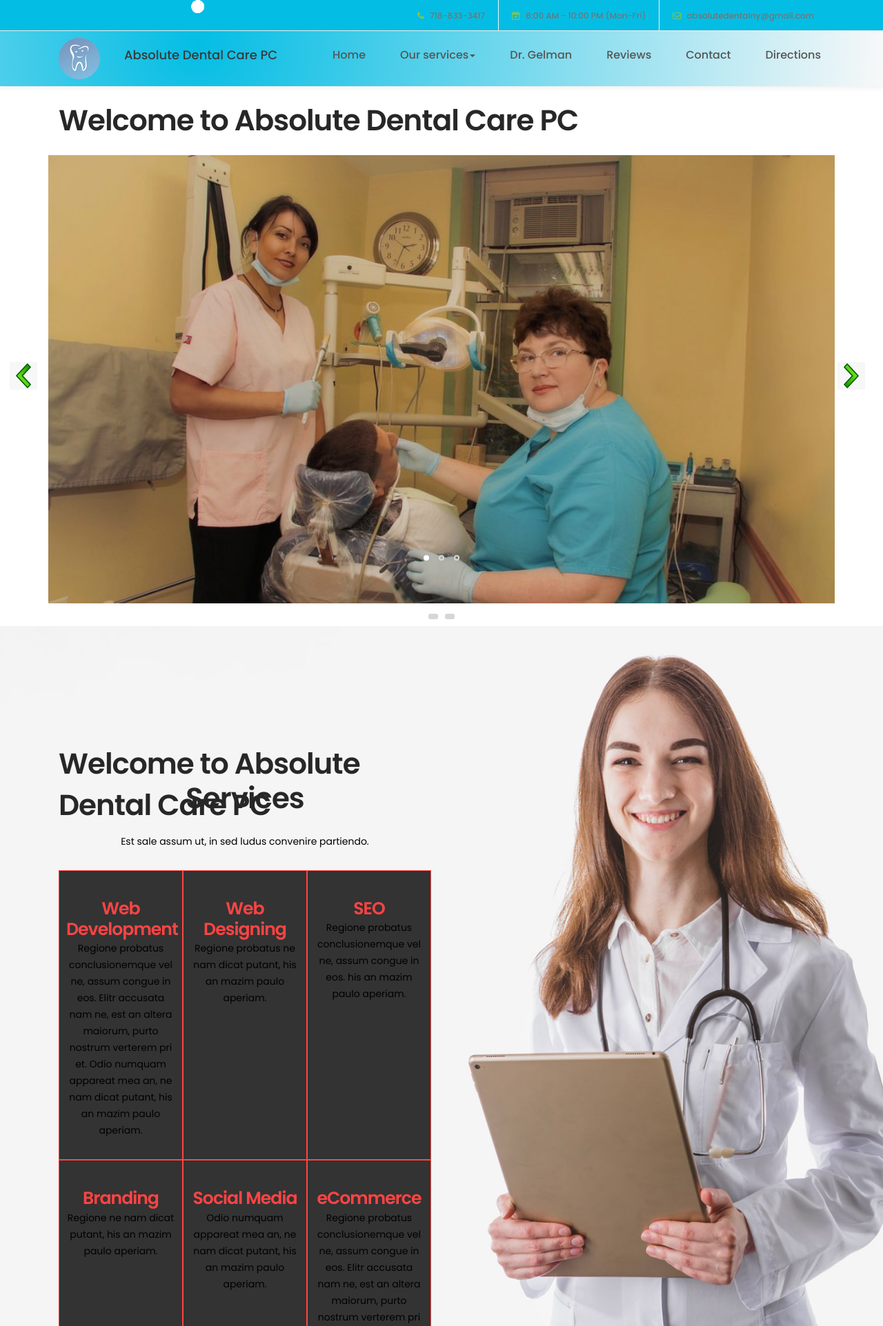
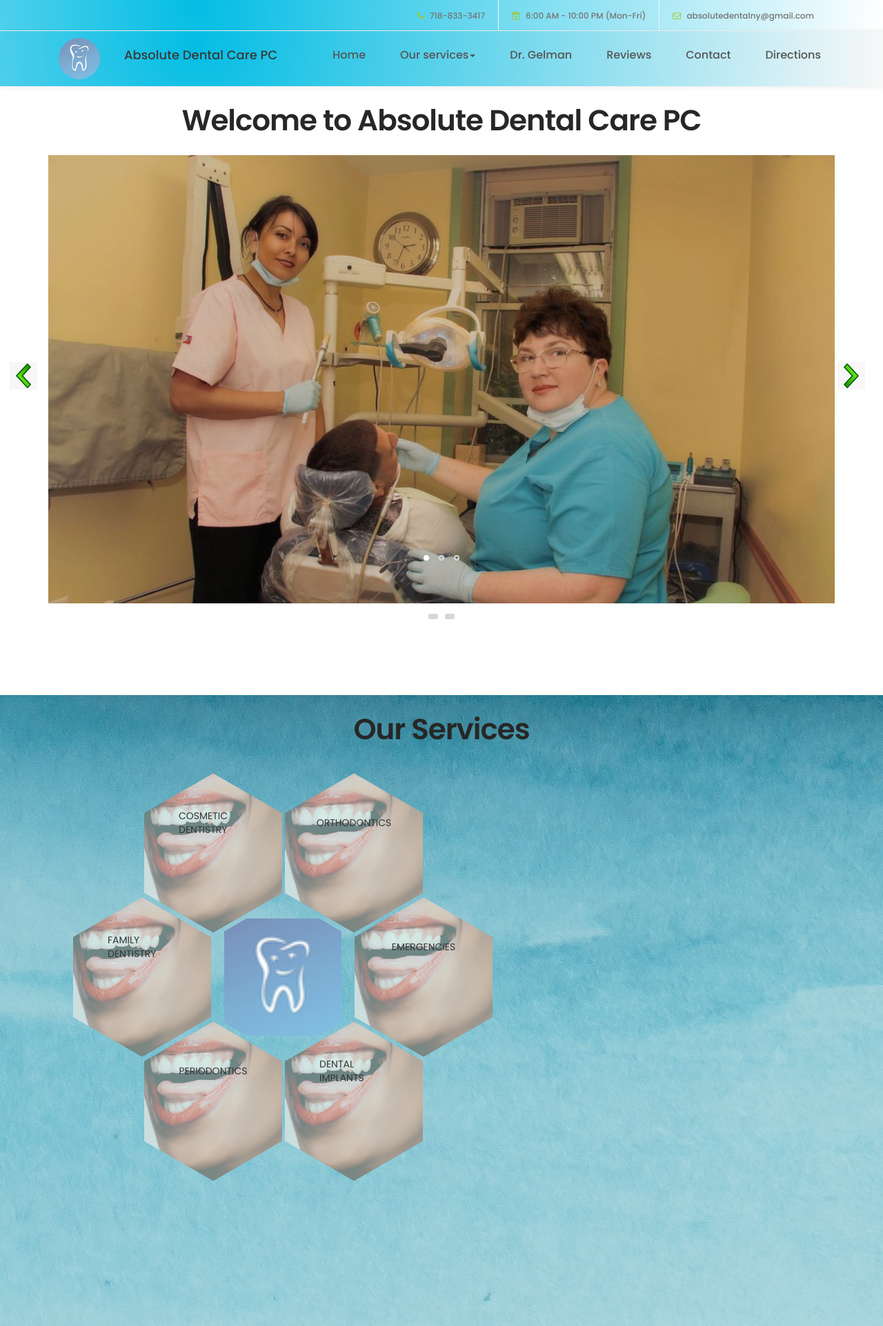
Before and after one commit to MichaelBabushkin/Absolute_Dental_Care, a PHP site: page / in a window 1280 px wide; the page is wider, and only the part inside the window is pictured. Shown: the top 1923 px of that part at 69% size. Run offline with PHP 8.4, Linux system fonts and the light colour scheme.

Commit message:
hexagon fix + navbar fix

```diff
--- a/css/hexagon.css
+++ b/css/hexagon.css
@@ -1,11 +1,13 @@
 #ourServices {
-	width: 1800px;
+	/* width: 1800px; */
+	height: 1000px;
 	overflow: hidden;
 	padding-bottom: 70px;
+	margin-top: 100px;;
 	position: relative;
-	margin: 0 auto;
+	margin: 50 auto;
 	margin-bottom: 2.5em;
-	background: rgb(236, 236, 236);
+	background-image: url(../images/blue.jpg);
 
 	-webkit-transition: all ease 500ms;
 	-moz-transition: all ease 500ms;
@@ -33,9 +35,11 @@ h1 {
 	border: 1px solid #ccc;
 	width: 100%;
 	border-left: none;
-	height: 300px;
 	display: none;
-
+}
+.more_info h3{
+	color: red;
+	text-align: center;
 }
 
 .tablinks{
@@ -133,28 +137,6 @@ h1 {
 	display: block;
 }
 .hexagon-in3 {
-	/* overflow: hidden; */
-	/* width: 100%;
-	height: 100%; */
-	/* background-repeat: no-repeat;
-	background-position: 50%;
-
-	-webkit-background-size: 125%;
-	-moz-background-size: 125%;
-	background-size: 125%;
-	visibility: visible;
-
-	-webkit-transform: rotate(-60deg);
-	-moz-transform: rotate(-60deg);
-	-o-transform: rotate(-60deg);
-	-ms-transform: rotate(-60deg);
-	transform: rotate(-60deg);
-
-	-webkit-transition: all 0.5s ease;
-	-moz-transition: all 0.5s ease;
-	-o-transition: all 0.5s ease;
-	-ms-transition: all 0.5s ease;
-	transition: all 0.5s ease; */
 	display: none;
 }
 .hexagon-in4 {
@@ -182,7 +164,6 @@ h1 {
 	transition: all 0.5s ease;
 
 }
-
 
 #ourServices article {
 	padding-top: 1em;
--- a/css/tooplate-style.css
+++ b/css/tooplate-style.css
@@ -41,6 +41,7 @@ http://www.tooplate.com/view/2098-health
     color: #272727;
     font-size: 3em;
     padding-bottom: 10px;
+    text-align: center;
   }
 
   h3 {
@@ -278,8 +279,7 @@ http://www.tooplate.com/view/2098-health
   -----------------------------------------*/
 
   header {
-    background-image: radial-gradient( circle closest-side at 22.4% 21.7%, rgba(147, 194, 233, 0) 100.2%, rgba(4,189,228,1) 0% );
-
+    background-image: radial-gradient( circle farthest-corner at 22.4% 21.7%,  rgba(4,189,228,1) 0%, rgba(147, 194, 233, 0) 100.2% );
     border-bottom: 1px solid #f2f2f2;
     display: flex;
     height: 45px;
@@ -567,12 +567,14 @@ http://www.tooplate.com/view/2098-health
   }
   .dropdown-menu {
     min-width: 200px;
+    margin: 0 -700px 0 0;
+    border-bottom: 4px solid rgb(15, 44, 207);
   }
   .dropdown-menu.columns-2 {
     min-width: 400px;
   }
   .dropdown-menu.columns-3 {
-    min-width: 600px;
+    min-width: 950px;
   }
   .dropdown-menu li a {
     padding: 5px 15px;
@@ -580,7 +582,6 @@ http://www.tooplate.com/view/2098-health
   }
   .multi-column-dropdown {
     list-style: none;
-    margin: 0px;
     padding: 0px;
   }
   .multi-column-dropdown li a {
@@ -589,11 +590,14 @@ http://www.tooplate.com/view/2098-health
     line-height: 1.428571429;
     color: #333;
     white-space: normal;
+    /* color:saddlebrown; */
+
   }
   .multi-column-dropdown li a:hover {
     text-decoration: none;
-    color: #262626;
-    background-color: #999;
+    /* color: #262626; */
+    background-color: rgba(100,100,100,0.3);
+    border-radius: 0%;
   }
 
   @media (max-width: 767px) {
@@ -722,6 +726,7 @@ http://www.tooplate.com/view/2098-health
 
   #news, #news-detail {
     /* background: #f9f9f9; */
+    background-image: url(../images/tooth.jpg);
   }
 
   #news-detail blockquote {
--- a/index.php
+++ b/index.php
@@ -86,10 +86,10 @@
                                              class="caret"></b></a>
                                    <ul class="dropdown-menu multi-column columns-3">
                                         <div class="row">
-                                             <div class="col-sm-4">
+                                             <div class="col-sm-3">
                                                   <ul class="multi-column-dropdown">
                                                        <li>
-                                                            <h4>Action</h4>
+                                                            <h4>COSMETIC DENTISTRY</h4>
                                                        </li>
                                                        <li><a href="#">Another action</a></li>
                                                        <li><a href="#">Something else here</a></li>
@@ -99,10 +99,10 @@
                                                        <li><a href="#">One more separated link</a></li>
                                                   </ul>
                                              </div>
-                                             <div class="col-sm-4">
+                                             <div class="col-sm-3">
                                                   <ul class="multi-column-dropdown">
                                                        <li>
-                                                            <h4>Action</h4>
+                                                            <h4>PEDIATRIC DENTISTRY</h4>
                                                        </li>
                                                        <li><a href="#">Another action</a></li>
                                                        <li><a href="#">Something else here</a></li>
@@ -112,10 +112,23 @@
                                                        <li><a href="#">One more separated link</a></li>
                                                   </ul>
                                              </div>
-                                             <div class="col-sm-4">
+                                             <div class="col-sm-3">
                                                   <ul class="multi-column-dropdown">
                                                        <li>
-                                                            <h4>Action</h4>
+                                                            <h4>PERIODONTICS</h4>
+                                                       </li>
+                                                       <li><a href="#">Another action</a></li>
+                                                       <li><a href="#">Something else here</a></li>
+                                                       <li class="divider"></li>
+                                                       <li><a href="#">Separated link</a></li>
+                                                       <li class="divider"></li>
+                                                       <li><a href="#">One more separated link</a></li>
+                                                  </ul>
+                                             </div>
+                                             <div class="col-sm-3">
+                                                  <ul class="multi-column-dropdown">
+                                                       <li>
+                                                            <h4>ORTHODONTICS</h4>
                                                        </li>
                                                        <li><a href="#">Another action</a></li>
                                                        <li><a href="#">Something else here</a></li>
@@ -178,91 +191,6 @@
           </div>
      </section>
 
-     <!-- ABOUT -->
-     <section id="services">
-          <div class="container">
-               <div class="row">
-
-                    <div class="col-md-6 col-sm-6">
-                         <div class="about-info">
-                              <h2 class="wow fadeInUp" data-wow-delay="0.6s">Welcome to Absolute Dental Care PC</h2>
-                              <div class="wow fadeInUp" data-wow-delay="0.8s">
-                                   <!-- <p>Aenean luctus lobortis tellus, vel ornare enim molestie condimentum. Curabitur
-                                        lacinia nisi vitae velit volutpat venenatis.</p>
-                                   <p>Sed a dignissim lacus. Quisque fermentum est non orci commodo, a luctus urna
-                                        mattis. Ut placerat, diam a tempus vehicula.</p> -->
-                                   <div class="col-md-12 section-title text-center">
-                                        <h2>Services</h2>
-                                        <p>Est sale assum ut, in sed ludus convenire partiendo.</p>
-                                   </div>
-                                   <!--col-md-12-->
-
-                                   <div class="services-inner text-center">
-                                        <div class="col-sm-4 service">
-
-                                             <div class="service-content">
-                                                  <h3><strong>Web Development</strong></h3>
-                                                  <p>Regione probatus conclusionemque vel ne, assum congue in eos. Elitr
-                                                       accusata nam ne, est an altera maiorum, purto nostrum verterem
-                                                       pri et. Odio numquam appareat mea an, ne nam dicat putant, his an
-                                                       mazim paulo aperiam.</p>
-                                             </div>
-
-                                        </div>
-                                        <!--col-sm-3-->
-                                        <div class="col-sm-4 service">
-                                             <div class="service-content">
-                                                  <h3><strong>Web Designing</strong></h3>
-                                                  <p>Regione probatus ne nam dicat putant, his an mazim paulo aperiam.
-                                                  </p>
-                                             </div>
-                                        </div>
-                                        <!--col-sm-3-->
-                                        <div class="col-sm-4 service">
-                                             <div class="service-content">
-                                                  <h3><strong>SEO</strong></h3>
-                                                  <p>
-                                                       Regione probatus conclusionemque vel ne, assum congue in eos. his
-                                                       an mazim paulo aperiam.
-                                                  </p>
-                                             </div>
-                                        </div>
-                                        <!--col-sm-3-->
-                                        <div class="col-sm-4 service">
-                                             <div class="service-content">
-                                                  <h3><strong>Branding</strong></h3>
-                                                  <p>Regione ne nam dicat putant, his an mazim paulo aperiam.</p>
-                                             </div>
-                                        </div>
-                                        <!--col-sm-3-->
-                                        <div class="col-sm-4 service">
-                                             <div class="service-content">
-                                                  <h3><strong>Social Media</strong></h3>
-                                                  <p>Odio numquam appareat mea an, ne nam dicat putant, his an mazim
-                                                       paulo aperiam.</p>
-                                             </div>
-                                        </div>
-                                        <!--col-sm-3-->
-                                        <div class="col-sm-4 service">
-                                             <div class="service-content">
-                                                  <h3><strong>eCommerce</strong></h3>
-                                                  <p>Regione probatus conclusionemque vel ne, assum congue in eos. Elitr
-                                                       accusata nam ne, est an altera maiorum, purto nostrum verterem
-                                                       pri et. </p>
-                                             </div>
-                                        </div>
-                                        <!--col-sm-3-->
-                                   </div>
-                                   <!--services-inner-->
-
-                              </div>
-
-                         </div>
-                    </div>
-
-               </div>
-          </div>
-     </section>
 
 <!-- OUR SERVICES -->
      <section id="ourServices">
@@ -289,8 +217,9 @@
                                         <div class="hexagon hexagon2">
                                              <div class="hexagon-in1">
                                                   <div class="hexagon-in2"
+                                                  class="tablinks" onmouseover="showInfo(event, 'cosmetic_dentistry')"
                                                        style="background-image: url(images/human-teeth.jpg);">
-                                                       <div class="centered"><button class="tablinks" onmouseover="showInfo(event, 'cosmetic_dentistry')">COSMETIC DENTISTRY</button></div>
+                                                       <div class="centered">COSMETIC DENTISTRY</div>
                                                   </div>
                                              </div>
                                         </div>
@@ -299,8 +228,9 @@
                                         <div class="hexagon hexagon2">
                                              <div class="hexagon-in1">
                                                   <div class="hexagon-in2"
+                                                  class="tablinks" onmouseover="showInfo(event, 'orthodontics')"
                                                        style="background-image: url(images/human-teeth.jpg);">
-                                                       <div class="centered"><button class="tablinks" onmouseover="showInfo(event, 'orthodontics')">ORTHODONTICS</button></div>
+                                                       <div class="centered">ORTHODONTICS</div>
                                                   </div>
                                              </div>
                                         </div>
@@ -317,8 +247,9 @@
                                         <div class="hexagon hexagon2">
                                              <div class="hexagon-in1">
                                                   <div class="hexagon-in2"
+                                                  class="tablinks" onmouseover="showInfo(event, 'family_dentistry')"
                                                        style="background-image: url(images/human-teeth.jpg);">
-                                                       <div class="centered"><button class="tablinks" onmouseover="showInfo(event, 'family_dentistry')">FAMILY DENTISTRY</button></div>
+                                                       <div class="centered"> FAMILY DENTISTRY</div>
                                                   </div>
                                              </div>
                                         </div>
@@ -335,8 +266,9 @@
                                         <div class="hexagon hexagon2">
                                              <div class="hexagon-in1">
                                                   <div class="hexagon-in2"
+                                                  class="tablinks" onmouseover="showInfo(event, 'emergencies')"
                                                        style="background-image: url(images/human-teeth.jpg);">
-                                                       <div class="centered"><button class="tablinks" onmouseover="showInfo(event, 'emergencies')">EMERGENCIES</button></div>
+                                                       <div class="centered">EMERGENCIES</div>
                                                   </div>
                                              </div>
                                         </div>
@@ -353,23 +285,26 @@
                                         <div class="hexagon hexagon2">
                                              <div class="hexagon-in1">
                                                   <div class="hexagon-in2"
+                                                  class="tablinks" onmouseover="showInfo(event, 'periodontics')"
                                                        style="background-image: url(images/human-teeth.jpg);">
-                                                       <div class="centered"><button class="tablinks" onmouseover="showInfo(event, 'periodontics')">PERIODONTICS</button></div>
+                                                       <div class="centered">PERIODONTICS</div>
                                                   </div>
                                              </div>
                                         </div>
                                    </div>
                                    <div class="ourServices_item">
                                         <div class="hexagon hexagon2">
+
                                              <div class="hexagon-in1">
                                                   <div class="hexagon-in2"
+                                                   class="tablinks" onmouseover="showInfo(event, 'dental_implants')"
                                                        style="background-image: url(images/human-teeth.jpg);">
-                                                       <div class="centered"><button class="tablinks" onmouseover="showInfo(event, 'dental_implants')">DENTAL IMPLANTS</button></div>
-                                                  </div>
+                                                       <div class="centered">DENTAL IMPLANTS</div>
+
+
                                              </div>
                                         </div>
                                    </div>
-
 
                               </article>
                               </div>
@@ -380,7 +315,19 @@
 
                                  <div id="dental_implants" class="more_info">
                                    <h3>DENTAL IMPLANTS</h3>
-                                   <p>London is the capital city of England.</p>
+                                   <p>Teeth implants usually consist of three parts:
+
+                                        The implant screw: Gets permanently attached to your jaw, serving as the root for new teeth.
+
+                                        The abutment: A connector that gets attached to the implant, holds the new tooth or a set of teeth.
+
+                                        The crown: A prosthetic tooth that will be visible.
+
+                                        Dental implants are replacement teeth made from medical-grade titanium alloy which is a metal that is highly biocompatible with your body. Our leading dentists will surgically insert and fuse the implant post into the jawbone, artificially replacing a real tooth root.
+
+                                        Once the post integrates and bonds with the bone around it (osseointegration), the abutment gets installed, which will hold the crown. Then, our skilled periodontist will cap the post and abutment with a tooth-colored, natural-looking dental crown, dentures or bridges.
+
+                                        Artificial teeth will help you smile more, speak more clearly, and chew better.</p>
                                  </div>
 
                                  <div id="periodontics" class="more_info">
@@ -415,7 +362,7 @@
 
      </section>
 
-     <!-- TEAM -->
+     <!-- MEET DR GELMAN -->
      <section id="team" data-stellar-background-ratio="1">
           <div class="container">
                <div class="row">
@@ -497,7 +444,7 @@
      </section>
 
 
-     <!-- NEWS -->
+     <!-- CLIENT REVIEWS -->
      <section id="news" data-stellar-background-ratio="2.5">
           <div class="container">
                <div class="row">
```
Also changed, not shown: images/blue.jpg (added).
